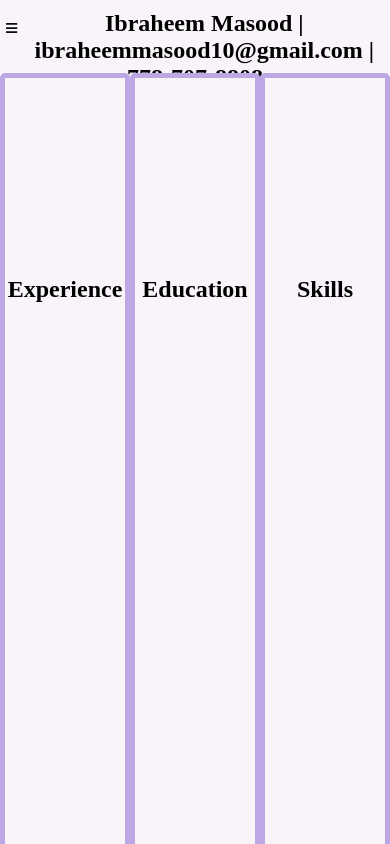
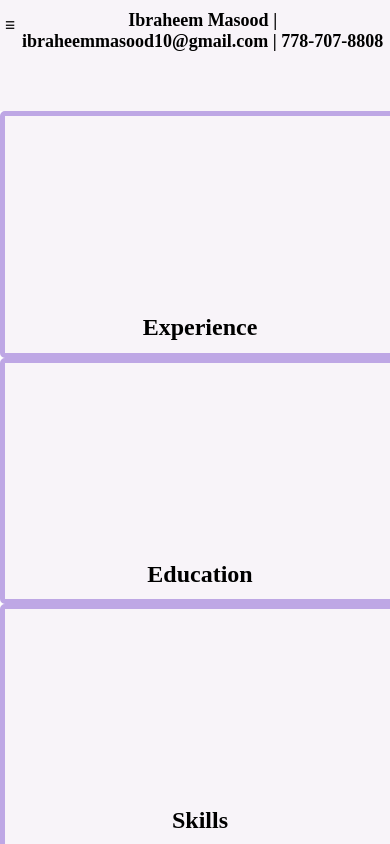
Before and after one commit to IbraheemMasood/IbraheemMasood.github.io, a website: page index.html in a window 390 px wide. Drawn offline with Linux system fonts and the light colour scheme.

Commit message:
Quick and dirty mobile support, should clean up later

```diff
--- a/MyStyle.css
+++ b/MyStyle.css
@@ -121,6 +121,8 @@ h1 {
 }
 
 #center {
+    flex-grow: 1;
+    flex-shrink: 1;
     transition: color .3s ease-in-out, box-shadow .3s ease-in-out, width .3s ease-in-out, height .3s ease-in-out, border-radius .3s ease-in-out;
     border: solid #BEA7E5 5px;
     border-radius: 5px;
@@ -193,3 +195,55 @@ h1 {
 #resumeContainer {
     display: flex;
 }
+
+@media only screen and (max-width: 768px) {
+    #resumeContainer {
+        flex-direction: column;
+        flex-shrink: 1;
+
+        overflow: scroll;
+    }
+
+    h1 {
+        height: 12%;
+        font-size: large;
+    }
+
+
+    #left {
+        width: 100vw;
+        height: 28vh;
+    }
+
+    #center {
+        width: 100vw;
+        height: 28vh;
+    }
+
+    #right {
+        width: 100vw;
+        height: 28vh;
+    }
+
+    #left:hover {
+        width: 100vw;
+        height: 100vh;
+    }
+
+    #center:hover {
+        width: 100vw;
+        height: 100vh;
+    }
+
+    #right:hover {
+        width: 100vw;
+        height: 100vh;
+    }
+
+    td {
+        width: 80vw;
+    }
+    li{
+        width: 100vw;
+    }
+}
--- a/index.html
+++ b/index.html
@@ -2,6 +2,7 @@
 <html lang="en">
 <head>
     <meta charset="UTF-8">
+    <meta name="viewport" content="width=device-width, initial-scale=1.0">
     <title>Resume</title>
     <link href="MyStyle.css" rel="stylesheet">
 </head>
```
